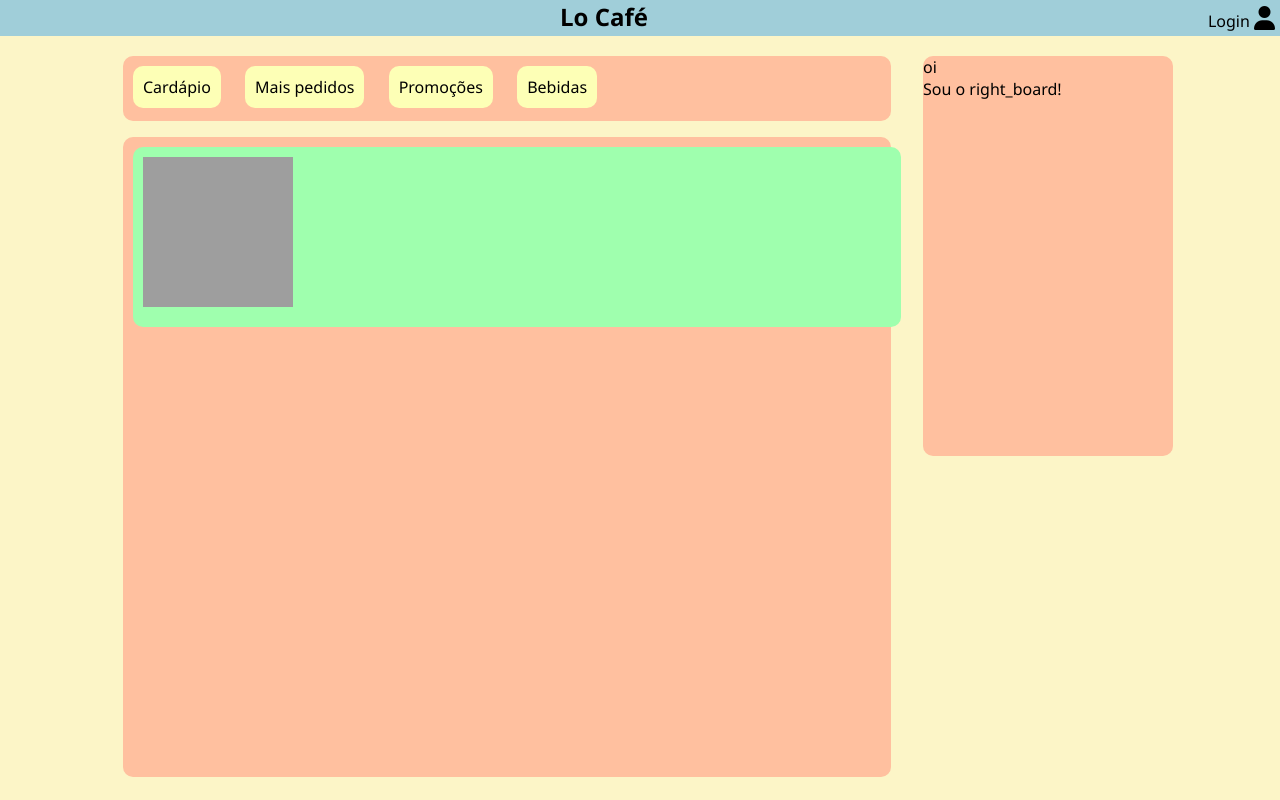
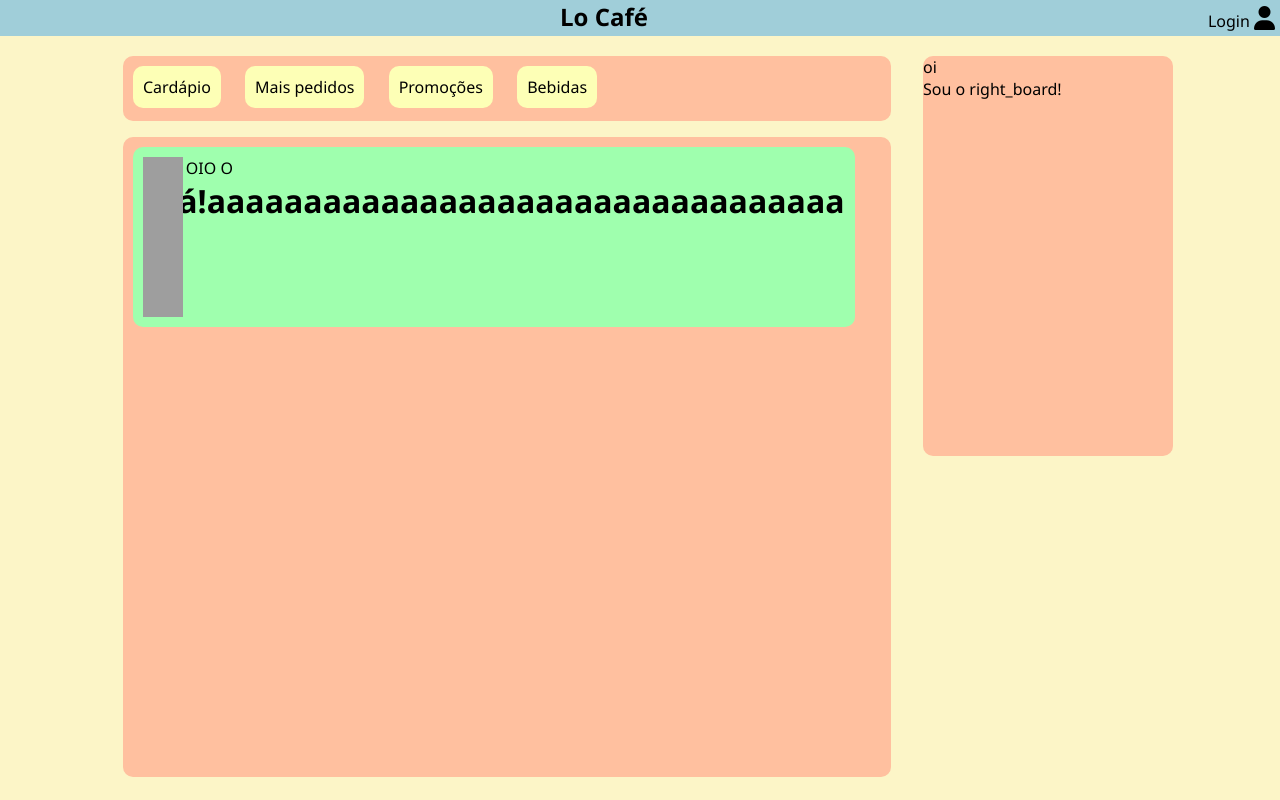
Before and after one commit to lorenzolpandolfo/coffee-shop, a Flask app: page / in a window 1280 px wide. Run offline with Flask 3, Linux system fonts and the light colour scheme; parts of the project's set-up code (start-up, migrations or seed data) failed here and were passed over; some libraries are stand-ins or nearby versions; grey boxes are pictures that could not be loaded.

Commit message:
atualizando homepage

```diff
--- a/blueprints/homepage/templates/homepage.html
+++ b/blueprints/homepage/templates/homepage.html
@@ -17,14 +17,17 @@
                     Meu perfil
                     <i class="fa-solid fa-user"></i>
                 </a>
+
             {% else %}
                 <a href="/login">
                     Login
                     <i class="fa-solid fa-user"></i>
                 </a>
+
             {% endif %}
         </div>
     </div>
+
     <div class="main">
         <div class="boards">
             <div class="board_top">
@@ -39,8 +42,11 @@
                     <div class="img-container">
                         <img class="imagem" src="https://upload.wikimedia.org/wikipedia/commons/thumb/4/45/A_small_cup_of_coffee.JPG/1200px-A_small_cup_of_coffee.JPG">
                     </div>
+                    <div class="textos">
+                        <p>Oi OI OIO O</p>
+                        <h1>Olá!aaaaaaaaaaaaaaaaaaaaaaaaaaaaaaaaa</h1>
                     </div>
-                    <div class="clearf"></div>
+                </div>
             </div>
         </div>
         <div class="right_board">
@@ -48,7 +54,7 @@
             <p>Sou o right_board!</p>
         </div>
     </div>
-    </div>
+
 
 </body>
 </html>
--- a/static/homepage.css
+++ b/static/homepage.css
@@ -50,28 +50,44 @@
     margin: 2vh 2vh 0 2vh;
     box-sizing: border-box;
     padding:10px;
+    display: flex;
 }
 
 .item_board {
+    flex-basis: 33.33%;
     background: #9fffae;
     height: 20vh;
-    width: 100%;
+    max-height: 25vw;
+    width: 100% - 5px;
     border-radius: 10px;
     padding: 10px;
 }
 
 .img-container {
+    flex:1;
+    float: left;
     width: 20%;
-    padding-bottom: 20%;
-    position: relative;
+    height: 20vh;
+    max-height: 25vw;
+    position: absolute;
     overflow: hidden;
+    max-width: 200px;
+}
+
+.textos {
+    flex-basis: 66.66%;
 }
 
 .imagem {
-    width: 100%;
-    height: 100%;
+    float: left;
+    width: 20%;
+    height: 20vh;
+    max-height: 25vw;
     position: absolute;
+    overflow: hidden;
+    max-width: 200px;
 }
+
 
 .board_top {
     background: #FFC09F;
```
Lines whose indentation alone changed are shown as unchanged.
